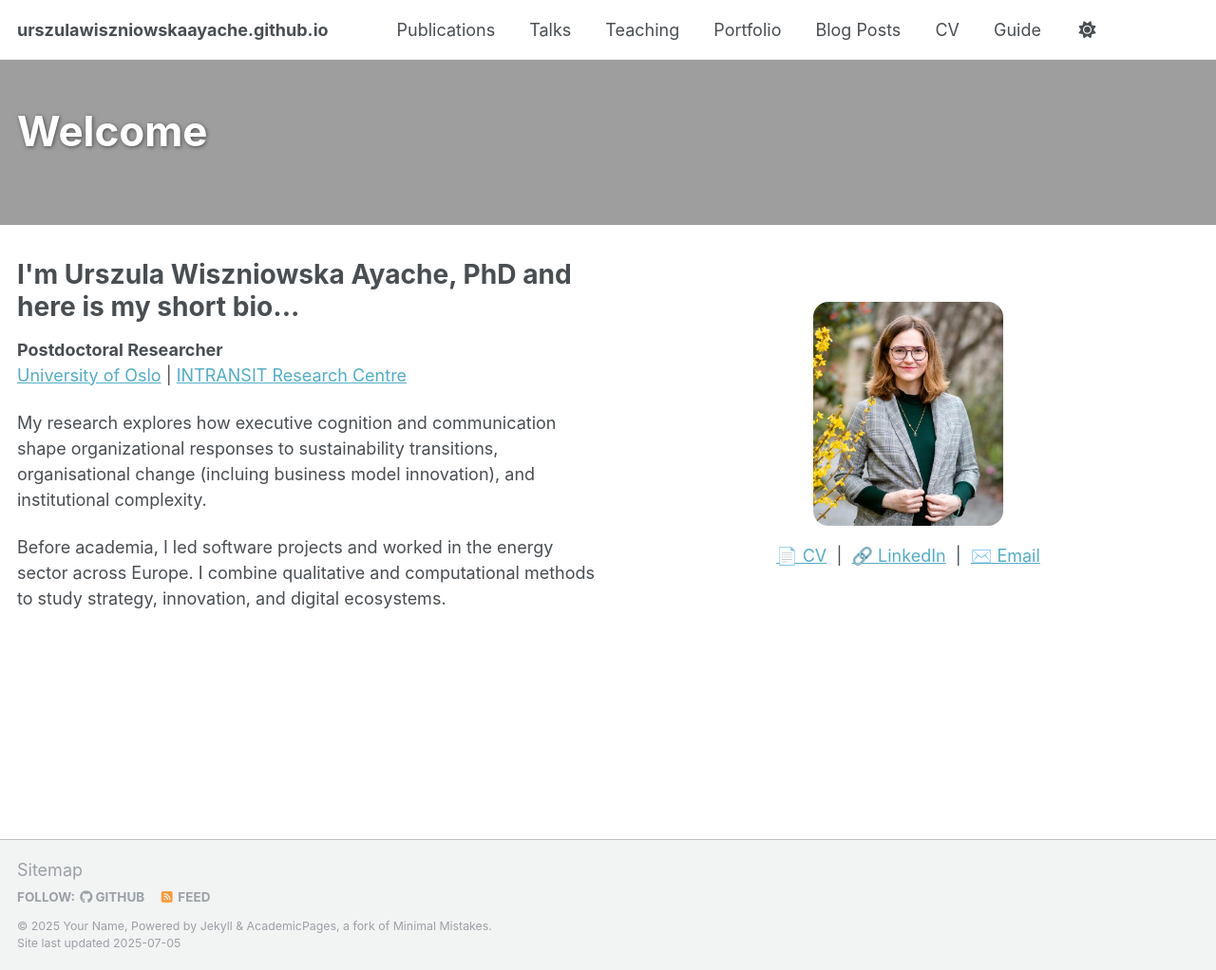
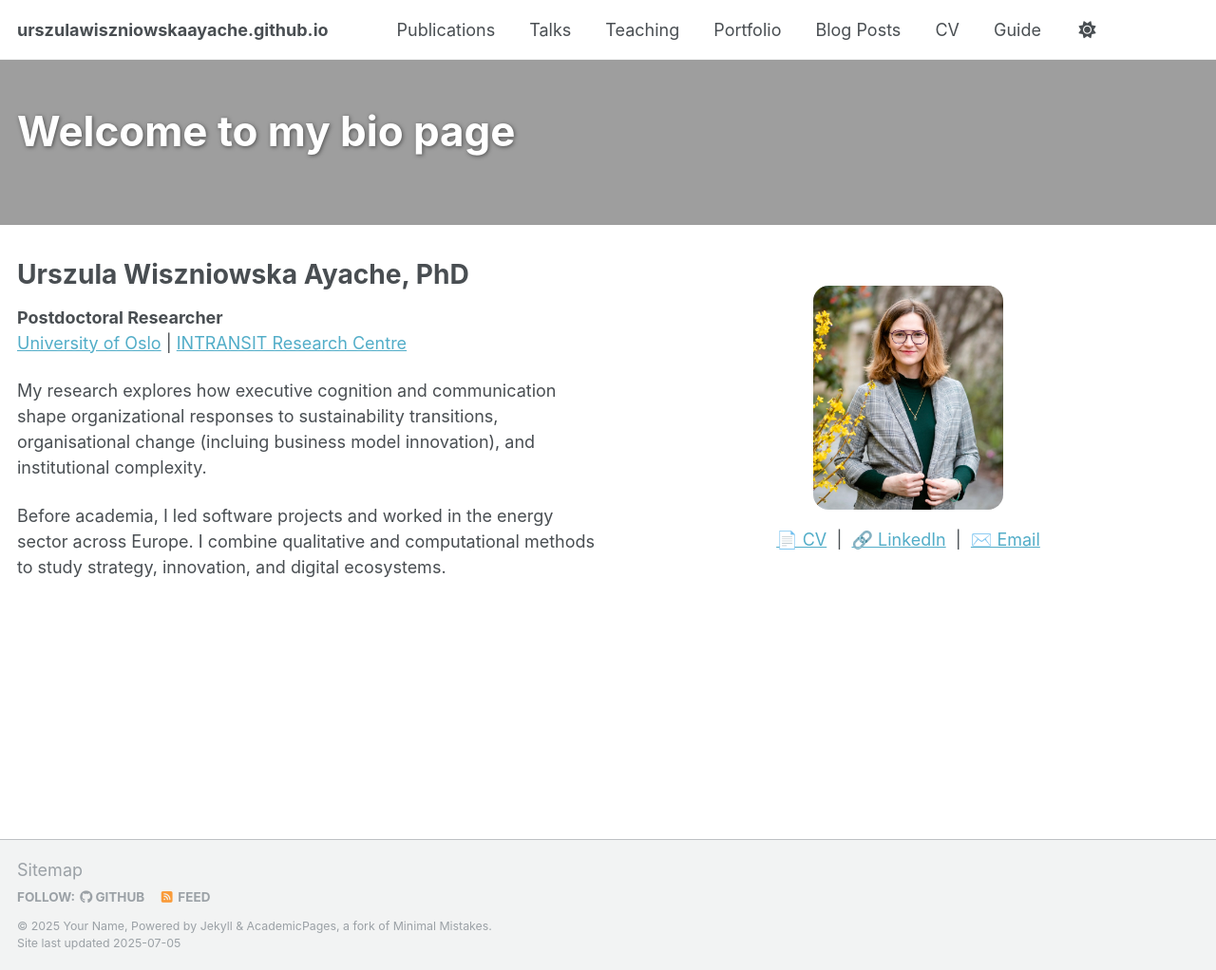
Before and after one commit to urszulawiszniowskaayache/urszulawiszniowskaayache.github.io, a Jekyll site: the page built from index.md, in a window 1280 px wide and 1022 px high. Shown: the whole window at 95% size. Built offline with Jekyll 4.4.1, drawn with Linux system fonts in a browser that asks for light colours; a script that is not in the unit is left out.

Commit message:
Update index.md

```diff
--- a/index.md
+++ b/index.md
@@ -1,6 +1,6 @@
 ---
 layout: splash
-title: "Welcome"
+title: "Welcome to my bio page"
 permalink: /
 header:
   overlay_color: "#ffffff"
@@ -10,7 +10,7 @@ header:
 
 <div style="display: flex; align-items: center; justify-content: space-between; flex-wrap: wrap;">
   <div style="flex: 1; min-width: 300px; padding-right: 20px;">
-    <h1 style="margin-bottom: 0.5em;">I'm Urszula Wiszniowska Ayache, PhD and here is my short bio...</h1>
+    <h1 style="margin-bottom: 0.5em;">Urszula Wiszniowska Ayache, PhD </h1>
     <p><strong>Postdoctoral Researcher</strong><br>
     <a href="https://www.uio.no/english/" target="_blank">University of Oslo</a> | <a href="https://www.sv.uio.no/tik/english/research/centre/intransit/" target="_blank">INTRANSIT Research Centre</a></p>
 
```
